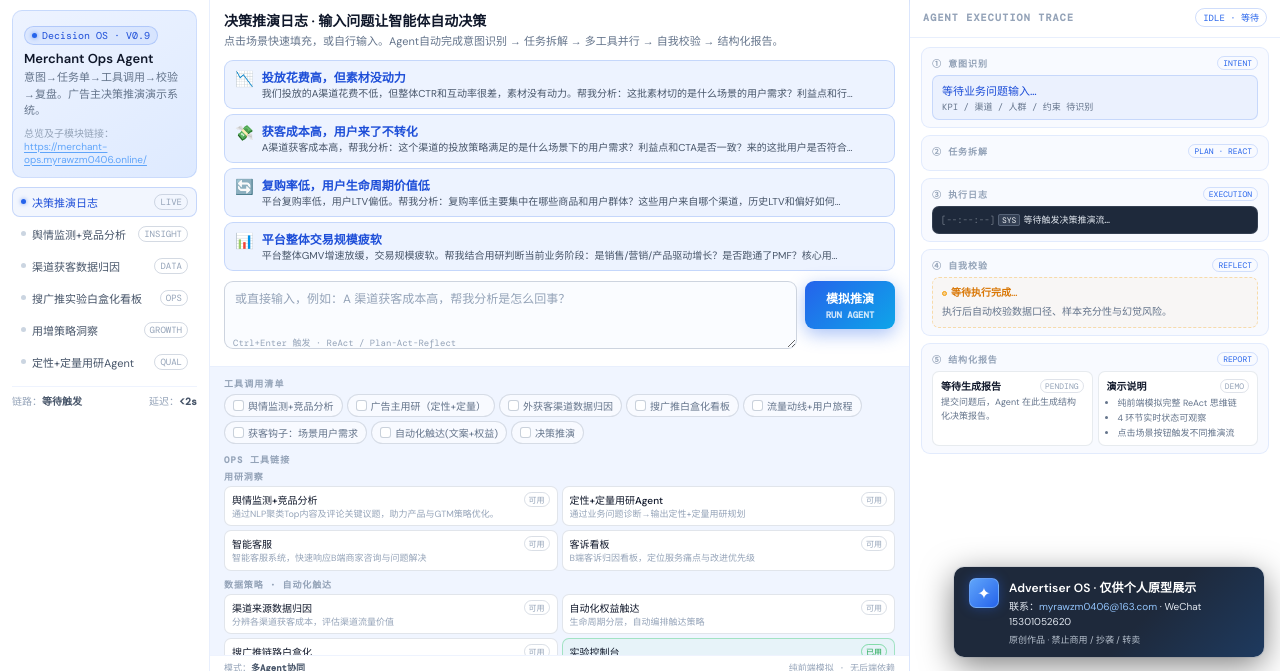
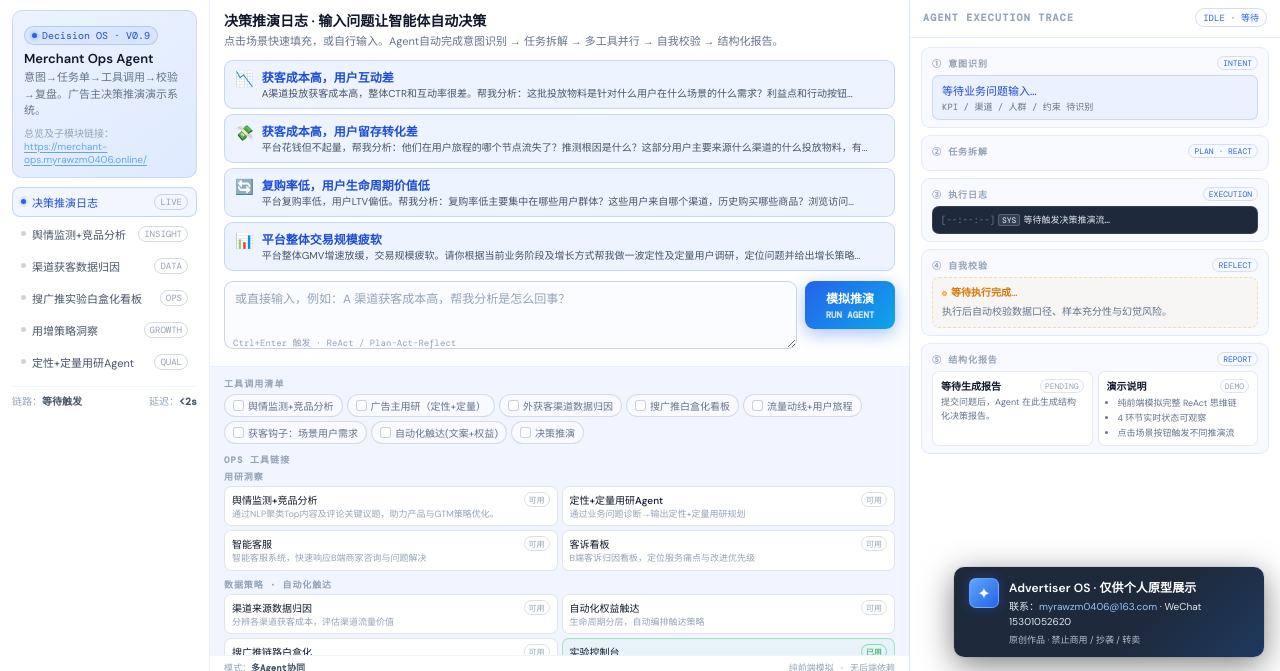
Before and after one commit to MyraWang0406/merchant-ops-business-analyst-agent, a plain HTML site: page index.html in a window 1280 px wide. Shown: the part 129-800 px from the top of the page. Drawn offline with nearby package versions, Linux system fonts and the light colour scheme.

Commit message:
Add files via upload

```diff
--- a/index.html
+++ b/index.html
@@ -363,14 +363,14 @@ textarea#q:focus{border-color:#2563eb;box-shadow:0 0 0 3px rgba(37,99,235,.1);}
 (function(){
 
 const SLOTS=[
-  {icon:'📉',label:'投放花费高，但素材没动力',type:'creative',
-   q:'我们投放的A渠道花费不低，但整体CTR和互动率很差，素材没有动力。帮我分析：这批素材切的是什么场景的用户需求？利益点和行动按钮是否一致？这部分来的用户是否符合平台核心用户画像？他们在哪个环节流失了？广告物料与平台主流用户需求是否存在根本错配？'},
-  {icon:'💸',label:'获客成本高，用户来了不转化',type:'funnel',
-   q:'A渠道获客成本高，帮我分析：这个渠道的投放策略满足的是什么场景下的用户需求？利益点和CTA是否一致？来的这批用户是否符合平台核心用户画像？他们在用户旅程的哪个节点流失了？推测根因是什么？以及可以在哪些节点设计自动化触达（文案/优惠券/积分权益）？'},
+  {icon:'📉',label:'获客成本高，用户互动差',type:'creative',
+   q:'A渠道投放获客成本高，整体CTR和互动率很差。帮我分析：这批投放物料是针对什么用户在什么场景的什么需求？利益点和行动按钮是否一致？推广物料与推广目标用户在平台核心利益点是否一致还是错配？'},
+  {icon:'💸',label:'获客成本高，用户留存转化差',type:'funnel',
+   q:'平台花钱但不起量，帮我分析：他们在用户旅程的哪个节点流失了？推测根因是什么？这部分用户主要来源什么渠道的什么投放物料，有什么特征？这个渠道的投放策略满足的是什么场景下的用户需求？这批用户是否符合平台核心用户画像？可以在哪些节点设计自动化触达（文案/优惠券/积分权益）'},
   {icon:'🔄',label:'复购率低，用户生命周期价值低',type:'retention',
-   q:'平台复购率低，用户LTV偏低。帮我分析：复购率低主要集中在哪些商品和用户群体？这些用户来自哪个渠道，历史LTV和偏好如何？是否是价格敏感型用户？能否配合券和权益做交叉售卖？是否可以用协同过滤推荐相邻品类商品？'},
+   q:'平台复购率低，用户LTV偏低。帮我分析：复购率低主要集中在哪些用户群体？这些用户来自哪个渠道，历史购买哪些商品？浏览访问偏好如何？是否可以推荐互补品？是否是价格敏感型用户？是否适合自动化触达配合券或权益引导转化？'},
   {icon:'📊',label:'平台整体交易规模疲软',type:'growth',
-   q:'平台整体GMV增速放缓，交易规模疲软。帮我结合用研判断当前业务阶段：是销售/营销/产品驱动增长？是否跑通了PMF？核心用户价值满足点在哪里？建议发起定向用研问卷，基于业务阶段做推演，给出增长策略建议。'},
+   q:'平台整体GMV增速放缓，交易规模疲软。请你根据当前业务阶段及增长方式帮我做一波定性及定量用户调研，定位问题并给出增长策略建议。'},
 ];
 
 const slotEl=document.getElementById('slotChips');
```
